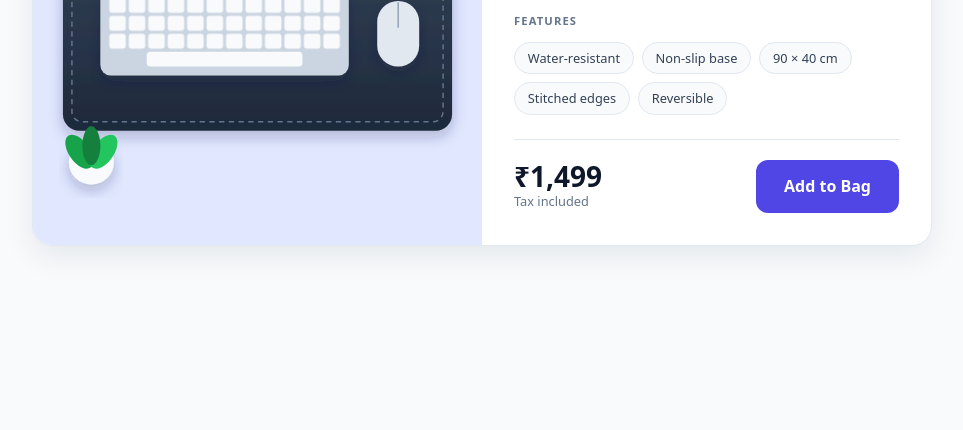
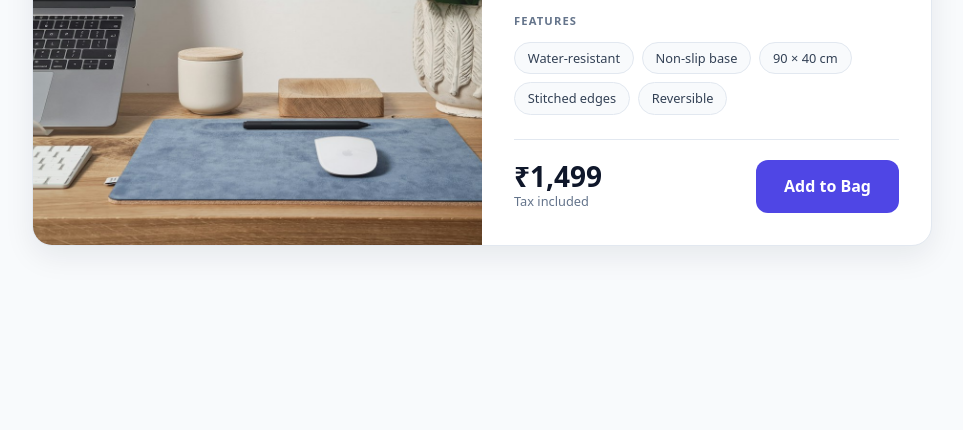
Before and after one commit to IshritRai/Frontend_assignment_1_Ishrit_Rai_A86605224057, a plain HTML site: page task1-product-card/index.html in a window 1280 px wide. Shown: the part 370-800 px from the top of the page, without its empty margins (158-1121 px from the left). Drawn offline with Linux system fonts and the light colour scheme.

Commit message:
feat(task1): show product photo in the card
Point the card image at the new JPEG and fill the frame with object-fit: cover, which suits a photograph better than the letterboxed illustration.

```diff
--- a/task1-product-card/index.html
+++ b/task1-product-card/index.html
@@ -14,9 +14,9 @@
       <!-- Left column on desktop / top on mobile -->
       <figure class="product-media">
         <span class="badge">Popular</span>
-        <img src="assets/desk-mat.svg"
-             alt="Charcoal felt desk mat with a keyboard, mouse, coffee mug and plant"
-             width="600" height="450">
+        <img src="assets/desk-mat.jpg"
+             alt="Grey felt desk mat on a wooden desk with a laptop, mouse and plant"
+             width="1200" height="900">
       </figure>
 
       <!-- Right column on desktop / bottom on mobile -->
--- a/task1-product-card/style.css
+++ b/task1-product-card/style.css
@@ -74,7 +74,7 @@ body {
 .product-media img {
   width: 100%;
   height: 100%;
-  object-fit: contain; /* never crop the product on tall desktop frames */
+  object-fit: cover; /* photo fills the frame at every column height */
 }
 
 .badge {
```
